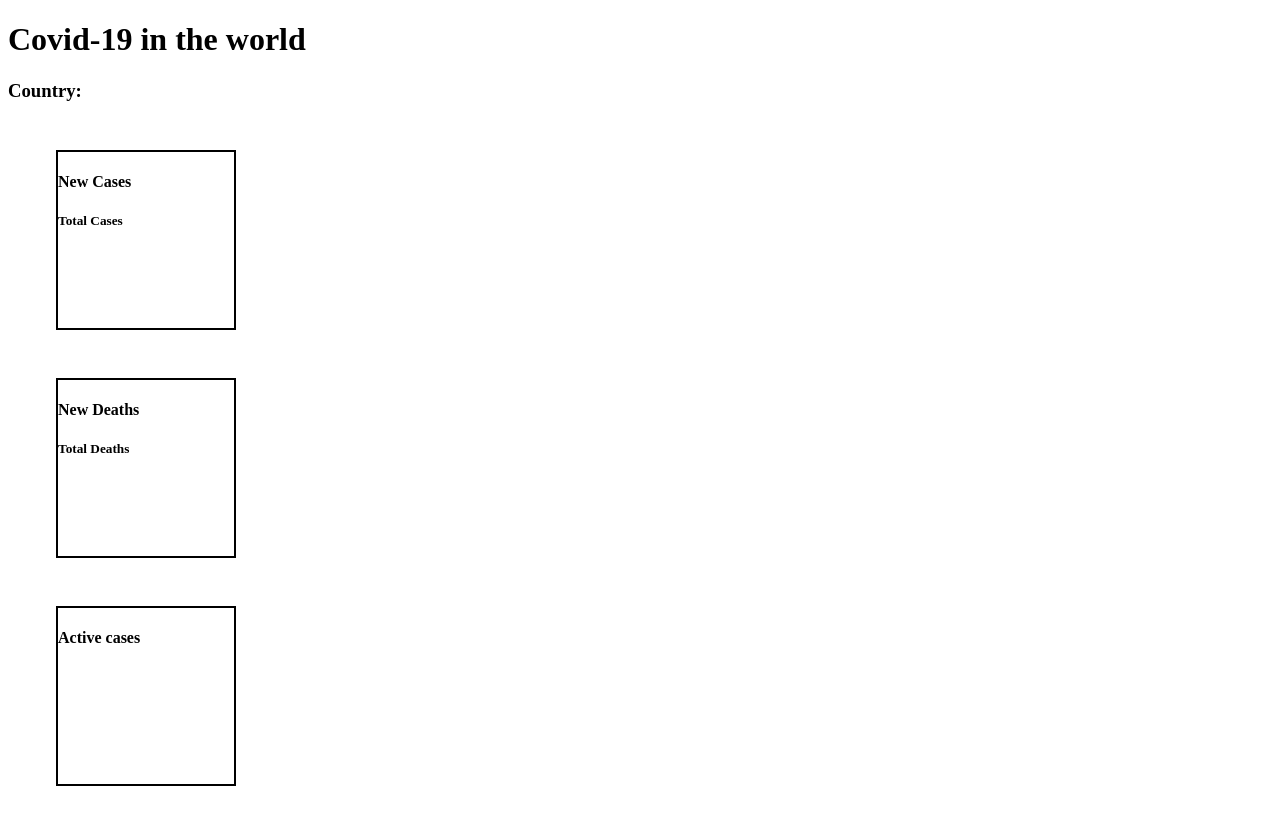
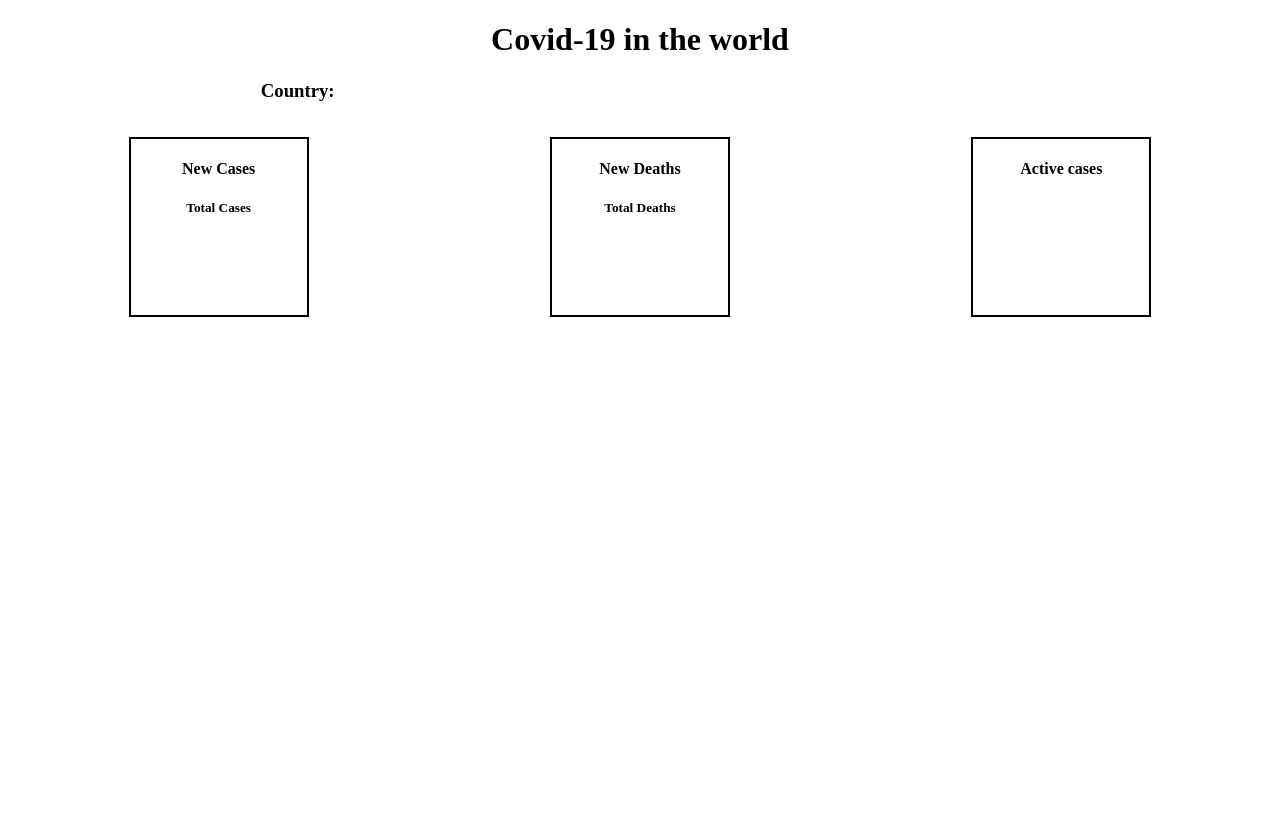
Before and after one commit to RafaKnabben/dashboard-covid, a plain HTML site: page index.html in a window 1280 px wide. After the commit the page ends 800 px from the top, so only its background shows below. Drawn offline with nearby package versions, Linux system fonts and the light colour scheme; no server answers.

Commit message:
Add files via upload

```diff
--- a/index.html
+++ b/index.html
@@ -35,6 +35,6 @@
     </div>
 
     <script src="https://cdn.jsdelivr.net/npm/axios/dist/axios.min.js"></script>
-    <script src="./js/app.js"></script>
+    <script src="app.js"></script>
 </body>
 </html>
--- a/styles.css
+++ b/styles.css
@@ -1,6 +1,20 @@
+#title {
+    text-align: center;
+}
+
+#country-title {
+    margin-left: 20%;
+}
+
 .widgetBRA {
-    margin: 3em;
     border: solid 2px black;
     width: 11em;
     height: 11em;
+    text-align: center;
+    margin-top: 1em;
 }
+
+#widgetsBRA {
+    display: flex;
+    justify-content: space-around;
+}
```
